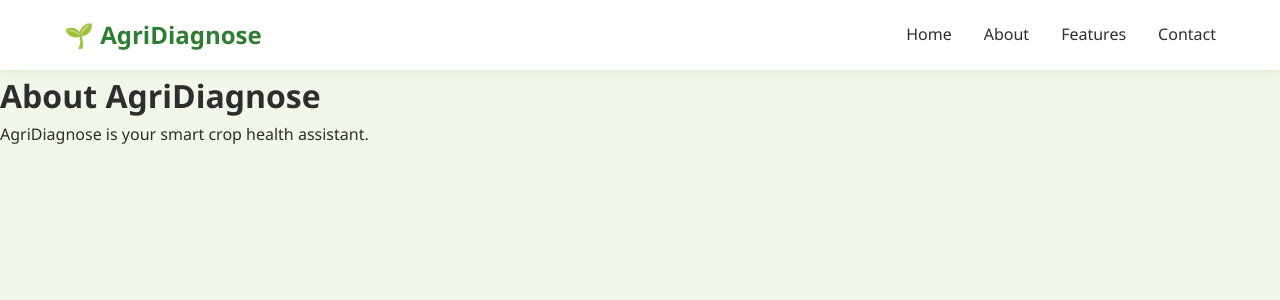
After one commit to talha-anwar/Hackathon-01-greater-AI-Agro-Assistant, a Flask app: page /about in a window 1280 px wide. The commit adds this page. Shown: the top 300 px of the page. Run offline with Flask 3, Linux system fonts and the light colour scheme.

Commit message:
Checkpoint before assistant change: Add navigation links to display 'About', 'Features', and 'Contact' pages
Adds new routes and templates for About, Features, and Contact pages with basic HTML structure and navigation in app.py and templates/.

Replit-Commit-Author: Assistant

```diff
--- a/app.py
+++ b/app.py
@@ -1,4 +1,3 @@
-
 from flask import Flask, render_template, request, jsonify
 from flask_cors import CORS
 import os
@@ -28,6 +27,21 @@ def allowed_file(filename):
 def home():
     """Serve the main agricultural diagnosis interface"""
     return render_template('index.html')
+
+@app.route('/about')
+def about():
+    """Take user to the about page"""
+    return render_template('about.html')
+
+@app.route('/features')
+def features():
+    """Take user to the features page"""
+    return render_template('features.html')
+
+@app.route('/contact')
+def contact():
+    """Take user to the contact page"""
+    return render_template('contact.html')
 
 @app.route('/chat', methods=['POST'])
 def chat():
--- /dev/null
+++ b/templates/about.html
@@ -0,0 +1,27 @@
+<!DOCTYPE  html>
+<html lang="en">
+  <head>
+    <meta charset="UTF-8">
+    <meta name="viewport" content="width=device-width, initial-scale=1.0">
+    <title>About US - AgriDiagnose</title>
+    <link rel="stylesheet" href="{{ url_for('static', filename='style.css') }}">
+  </head>
+  <body>
+    <nav class="navbar">
+      <div class="nav-brand">
+        <h2>🌱 AgriDiagnose</h2>
+      </div>
+      <div class="nav-links">
+        <a href="/">Home</a>
+        <a href="/about">About</a>
+        <a href="/features">Features</a>
+        <a href="/contact">Contact</a>
+      </div>
+    </nav>
+
+    <main>
+      <h1>About AgriDiagnose</h1>
+      <p>AgriDiagnose is your smart crop health assistant.</p>
+    </main>
+  </body>
+</html>
```
Also changed, not shown: templates/contact.html (added, +27 -0 lines), templates/features.html (added, +27 -0 lines), templates/index.html (+4 -3 lines).
